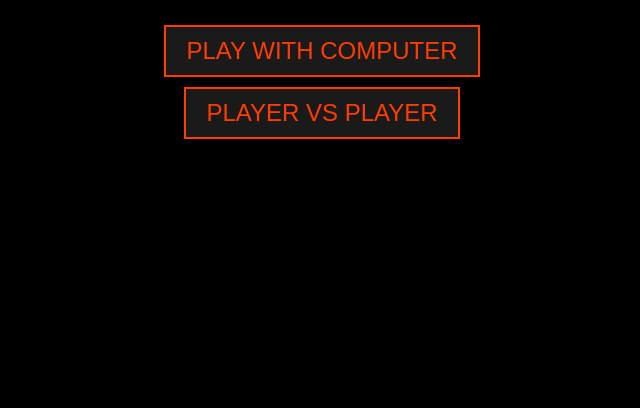
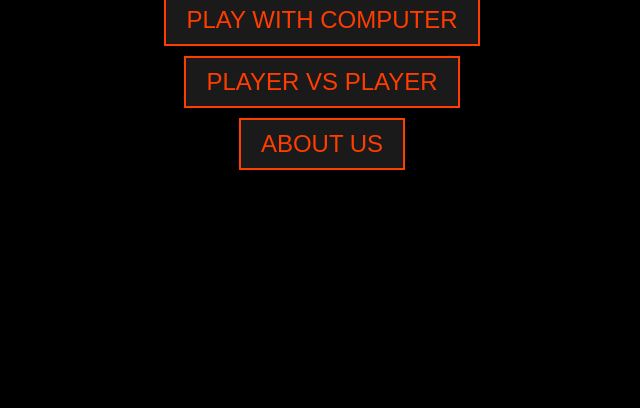
Before and after one commit to Xyathhh/Tic-tac-toe-5x6, a plain HTML site: page index.html in a window 1280 px wide. Shown: the part 392-800 px from the top of the page, without its empty margins (318-958 px from the left). Drawn offline with Linux system fonts and the light colour scheme.

Commit message:
index.html

```diff
--- a/index.html
+++ b/index.html
@@ -42,7 +42,8 @@
         <h1>Tic Tac Toe 5x6</h1>
         <div class="btn-container">
             <button class="btn" onclick="window.location.href='player_vs_ai_game.html'">Play with Computer</button><br>
-            <button class="btn" onclick="window.location.href='player_vs_player.html'">Player vs Player</button>
+            <button class="btn" onclick="window.location.href='player_vs_player.html'">Player vs Player</button><br>
+            <button class="btn" onclick="window.location.href='about_us.html'">About Us</button> <!-- Added About Us button -->
         </div>
     </div>
 </body>
```
